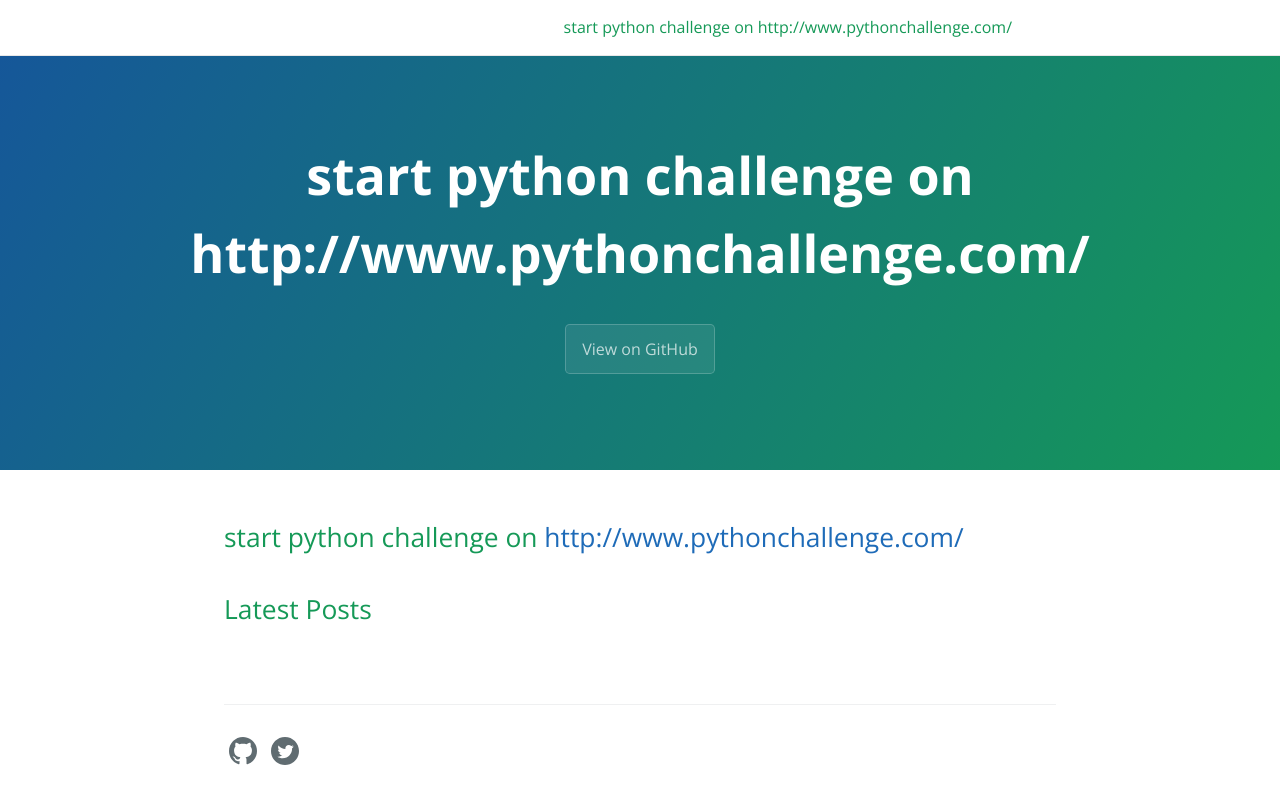
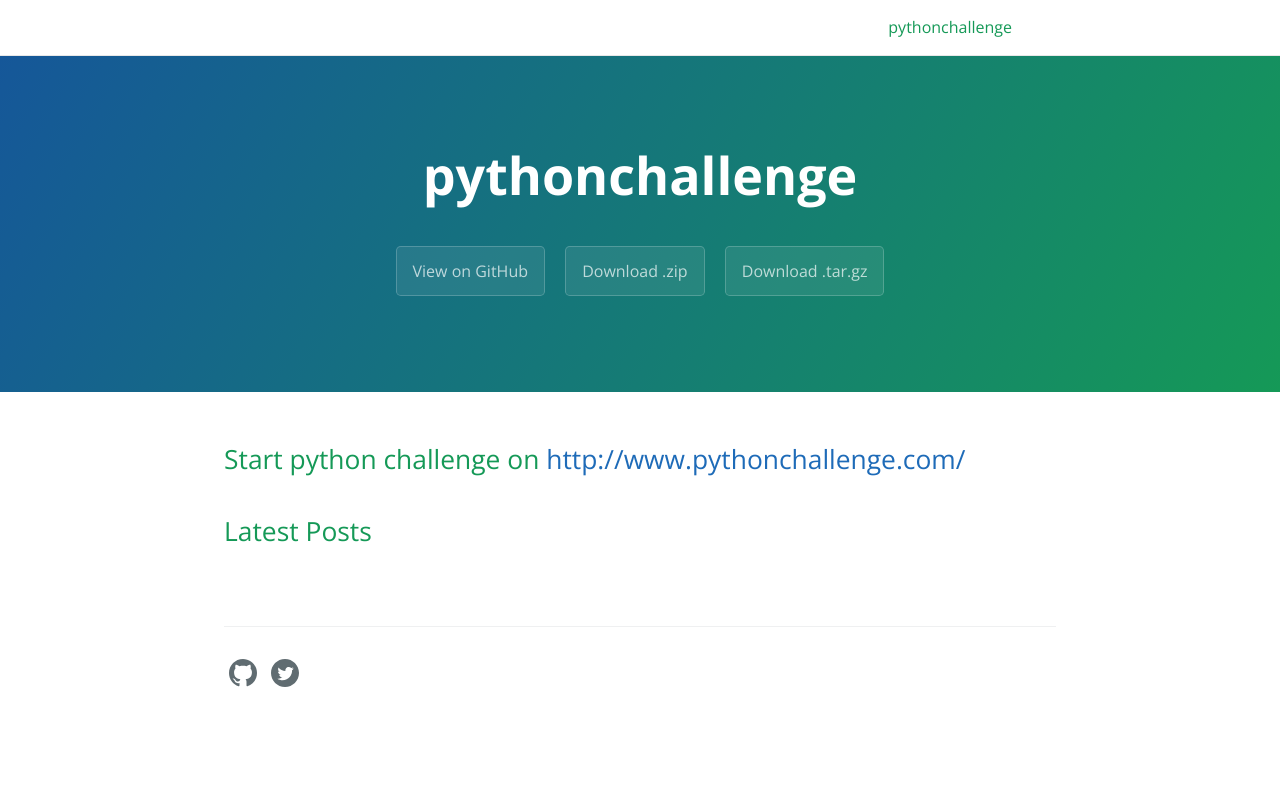
Before and after one commit to StevenPZChan/pythonchallenge, a Jekyll site: the page built from docs/index.md, in a window 1280 px wide. Shown: the top 804 px of the page. Built offline with Jekyll 4.4.1, drawn with Linux system fonts in a browser that asks for light colours; the repository's description, which GitHub fills in, is left out; our own code applies the rules of GitHub Pages for plain Markdown files.

Commit message:
fix about.md

```diff
--- a/docs/_config.yml
+++ b/docs/_config.yml
@@ -1,7 +1,7 @@
 theme:
 
 lang: zh-CN
-show_downloads: false
+show_downloads: true
 google_analytics:
 
 #social
--- a/docs/_layouts/default.html
+++ b/docs/_layouts/default.html
@@ -109,7 +109,7 @@
           </span>
         {% endif %}
         <!-- Contact icon -->
-        {% assign about_page = site.pages | where: "path", "about.md" | first %}
+        {% assign about_page = site.pages | where_exp: "item", "item.path contains 'about'" | first %}
         {% if about_page.title %}
           <span class="my-span-icon">
             <a href="{{ about_page.url | relative_url }}" aria-label="Contact" title="Contact {{ site.github.owner_name }}">
```
Also changed, not shown: docs/about.md (deleted, +0 -5 lines), docs/index.md (+2 -1 lines).
